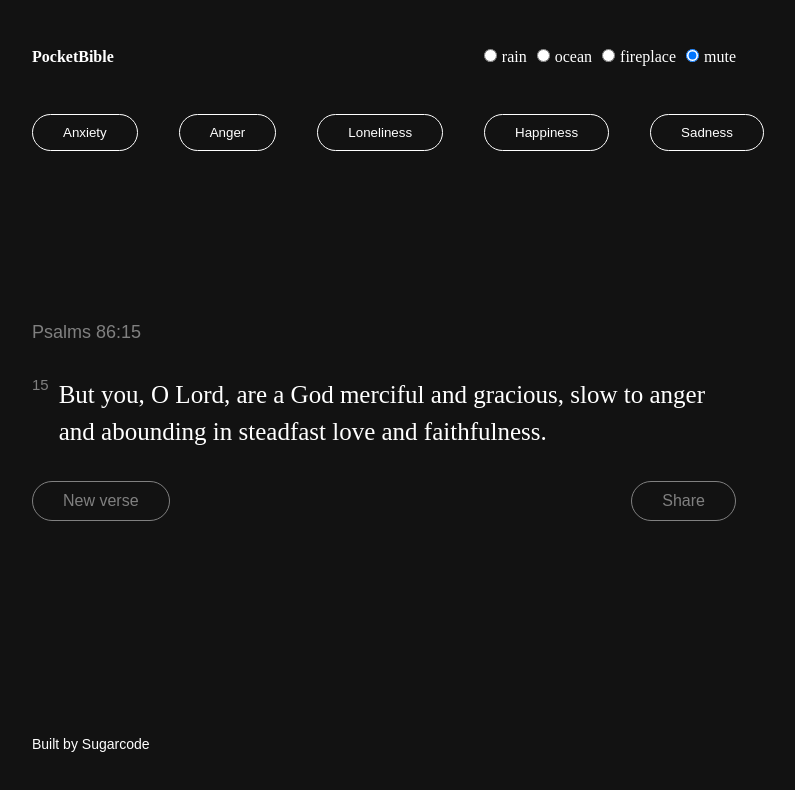
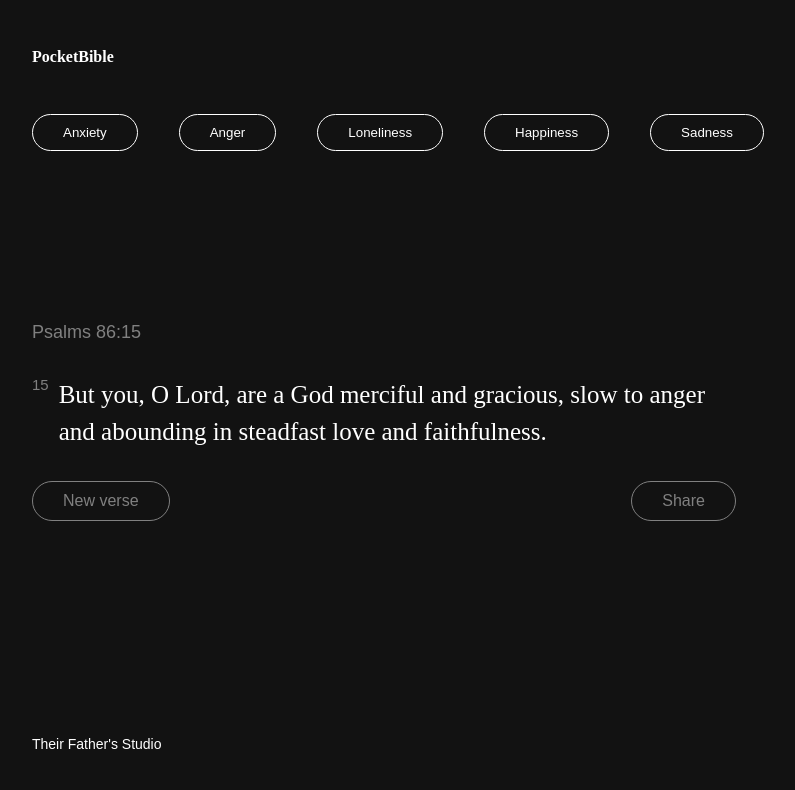
Before and after one commit to emmanuelojiji/pocket-bible-22, a React (Create React App) app: page / in a window 1280 px wide. Shown: the top 790 px of the page, without its empty margins (256-1051 px from the left). Built offline with nearby package versions, Linux system fonts and the light colour scheme.

Commit message:
Audio removed

```diff
--- a/src/App.js
+++ b/src/App.js
@@ -6,8 +6,8 @@ import Quote from "./Components/Quote";
 import rain from "./rain.mp3";
 import ocean from "./ocean.mp3";
 import fireplace from "./fireplace.mp3";
-import rain_bg from "./rain-gif.webp";
 import Loading from "./Components/Loading";
+import { useRef } from "react";
 
 function App() {
   const [loadingVisible, setLoadingVisible] = useState(true);
@@ -73,23 +73,9 @@ function App() {
     background: "white",
   };
 
-  useEffect(() => {
-    audio.play();
-    audio.loop = true;
-  });
 
-  const [currentSound, setCurrentSound] = useState("");
-  const audio = new Audio(currentSound);
-  const playAudio = (e) => {
-    setCurrentSound(e.target.value);
-    audio.load();
-  };
 
-  const changeBackgroundImage = () => {
-    if (currentSound === rain) {
-      return rain_bg;
-    }
-  };
+  const [currentSound, setCurrentSound] = useState()
 
   return (
     <div className="App">
@@ -98,45 +84,7 @@ function App() {
         <header>
           <h4>PocketBible</h4>
 
-          <div className="radio-container">
-            <input
-              type="radio"
-              value={rain}
-              checked={currentSound === rain}
-              onChange={(e) => {
-                playAudio(e);
-              }}
-            />
-            rain
-            <input
-              type="radio"
-              value={ocean}
-              checked={currentSound === ocean}
-              onChange={(e) => {
-                playAudio(e);
-              }}
-            />
-            ocean
-            <input
-              type="radio"
-              value={fireplace}
-              checked={currentSound === fireplace}
-              onChange={(e) => {
-                playAudio(e);
-              }}
-            />
-            fireplace
-            <input
-              type="radio"
-              value=""
-              checked={currentSound === ""}
-              onChange={(e) => {
-                setCurrentSound(e.target.value);
-                audio.pause();
-              }}
-            />
-            mute
-          </div>
+
         </header>
         <div className="category-pill-container">
           <button
@@ -217,7 +165,7 @@ function App() {
             <button className="button-transparent">Share</button>
           </div>
         </div>
-        <footer>Built by Sugarcode</footer>
+        <footer>Their Father's Studio</footer>
       </div>
     </div>
   );
```
